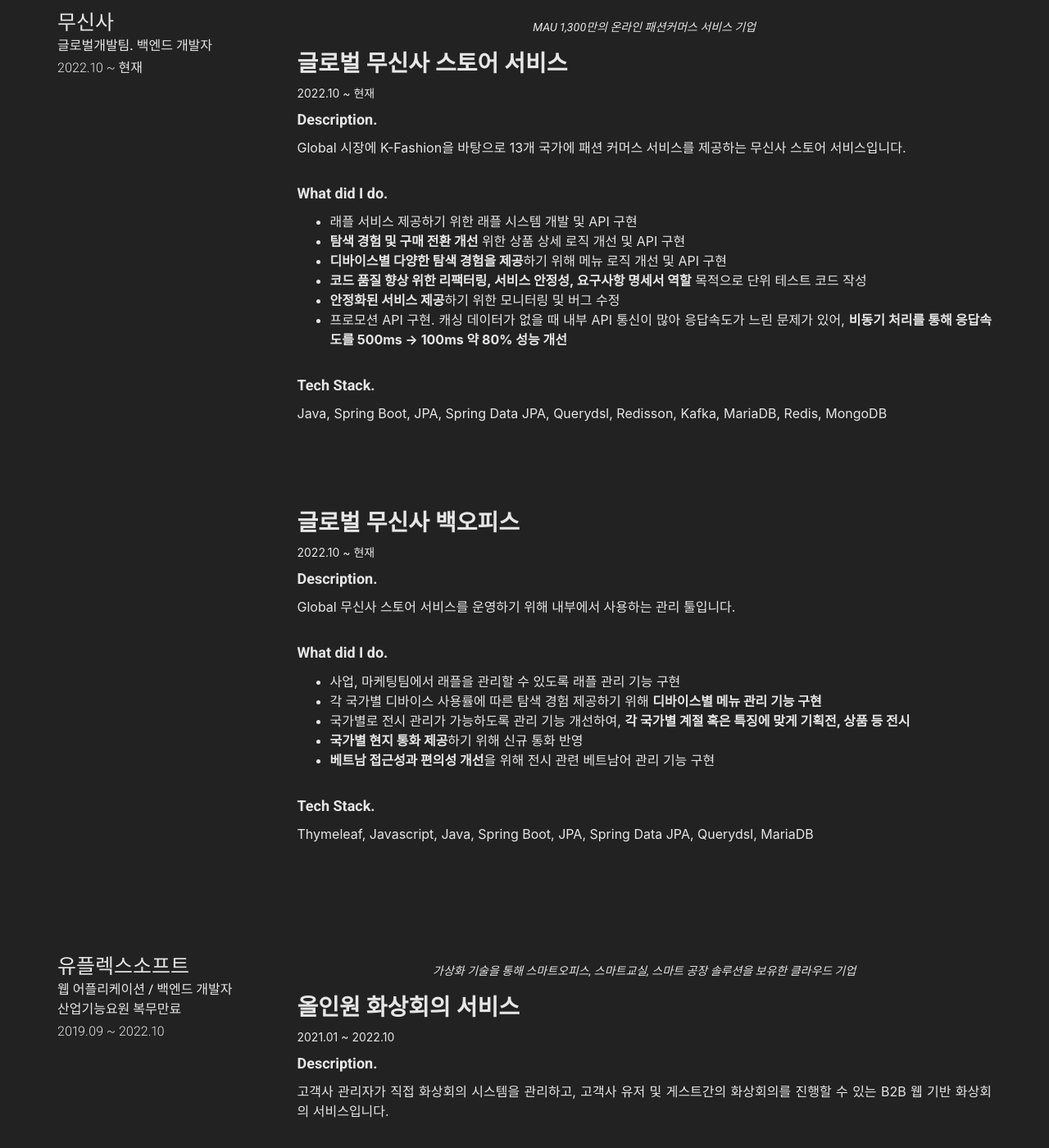
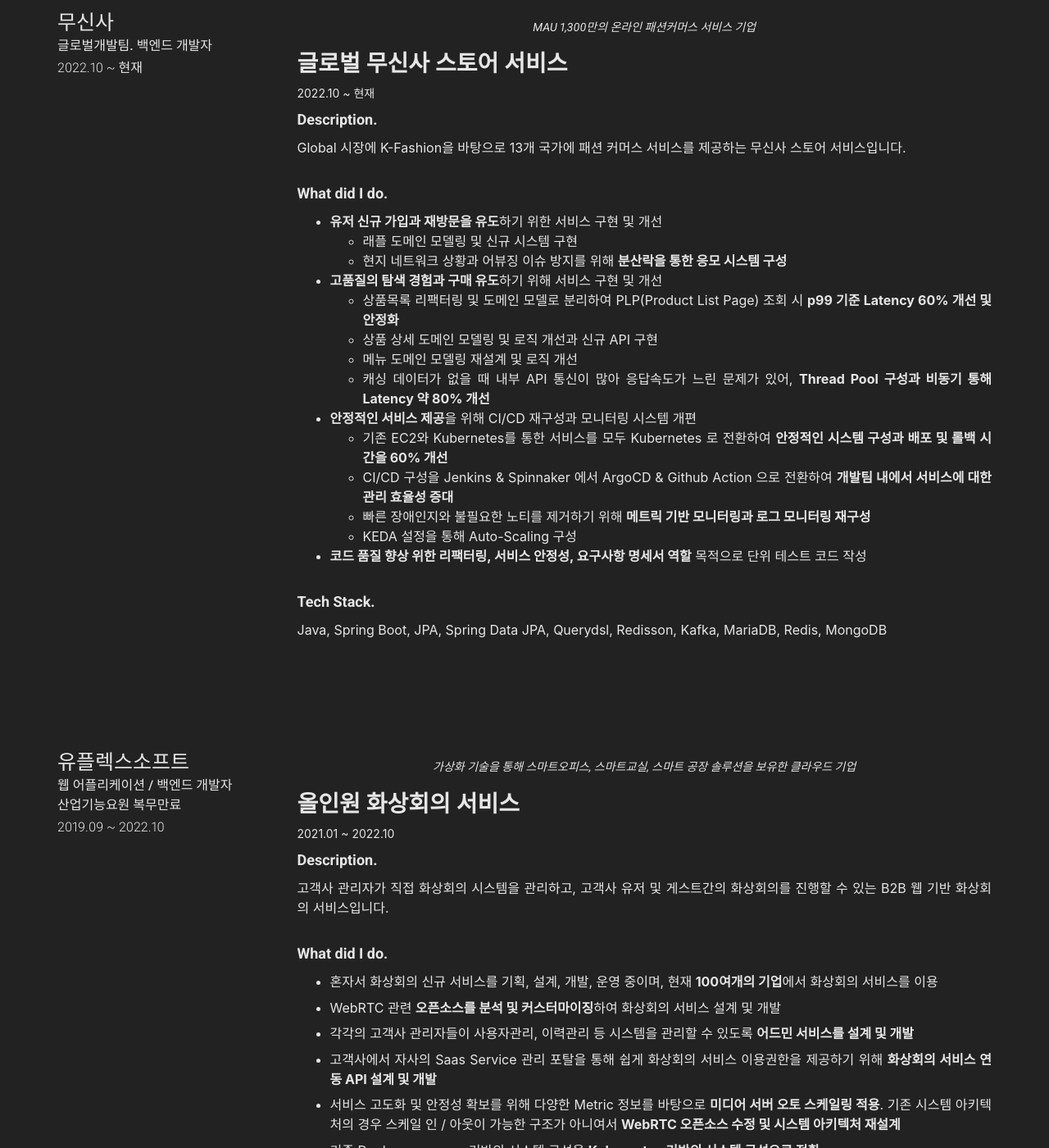
Before and after one commit to wlroh/wlroh.github.io, a Jekyll site: the page built from resume.md, in a window 1280 px wide and 1400 px high, scrolled down 621 px. Shown: the whole window at 82% size. Built offline with Jekyll 4.4.1, drawn with Linux system fonts in a browser that asks for light colours; nearby versions of some CDN libraries.

Commit message:
docs: 업무 경험 파트를 최신화하라

```diff
--- a/_data/resume/work-experience.yml
+++ b/_data/resume/work-experience.yml
@@ -14,24 +14,21 @@
           duration: 2022.10 ~ 현재
           description: Global 시장에 K-Fashion을 바탕으로 13개 국가에 패션 커머스 서비스를 제공하는 무신사 스토어 서비스입니다.
           what_did_I_do: |
-            * 래플 서비스 제공하기 위한 래플 시스템 개발 및 API 구현
-            * **탐색 경험 및 구매 전환 개선** 위한 상품 상세 로직 개선 및 API 구현
-            * **디바이스별 다양한 탐색 경험을 제공**하기 위해 메뉴 로직 개선 및 API 구현
+            * **유저 신규 가입과 재방문을 유도**하기 위한 서비스 구현 및 개선
+              * 래플 도메인 모델링 및 신규 시스템 구현
+              * 현지 네트워크 상황과 어뷰징 이슈 방지를 위해 **분산락을 통한 응모 시스템 구성**
+            * **고품질의 탐색 경험과 구매 유도**하기 위해 서비스 구현 및 개선
+              * 상품목록 리팩터링 및 도메인 모델로 분리하여 PLP(Product List Page) 조회 시 **p99 기준 Latency 60% 개선 및 안정화**
+              * 상품 상세 도메인 모델링 및 로직 개선과 신규 API 구현
+              * 메뉴 도메인 모델링 재설계 및 로직 개선
+              * 캐싱 데이터가 없을 때 내부 API 통신이 많아 응답속도가 느린 문제가 있어, **Thread Pool 구성과 비동기 통해 Latency 약 80% 개선**
+            * **안정적인 서비스 제공**을 위해 CI/CD 재구성과 모니터링 시스템 개편
+              * 기존 EC2와 Kubernetes를 통한 서비스를 모두 Kubernetes 로 전환하여 **안정적인 시스템 구성과 배포 및 롤백 시간을 60% 개선**
+              * CI/CD 구성을 Jenkins & Spinnaker 에서 ArgoCD & Github Action 으로 전환하여 **개발팀 내에서 서비스에 대한 관리 효율성 증대**
+              * 빠른 장애인지와 불필요한 노티를 제거하기 위해 **메트릭 기반 모니터링과 로그 모니터링 재구성**
+              * KEDA 설정을 통해 Auto-Scaling 구성
             * **코드 품질 향상 위한 리팩터링, 서비스 안정성, 요구사항 명세서 역할** 목적으로 단위 테스트 코드 작성
-            * **안정화된 서비스 제공**하기 위한 모니터링 및 버그 수정
-            * 프로모션 API 구현. 캐싱 데이터가 없을 때 내부 API 통신이 많아 응답속도가 느린 문제가 있어, **비동기 처리를 통해 응답속도를 500ms -> 100ms 약 80% 성능 개선**
           tech_stack: Java, Spring Boot, JPA, Spring Data JPA, Querydsl, Redisson, Kafka, MariaDB, Redis, MongoDB
-
-        - name: 글로벌 무신사 백오피스
-          duration: 2022.10 ~ 현재
-          description: Global 무신사 스토어 서비스를 운영하기 위해 내부에서 사용하는 관리 툴입니다.
-          what_did_I_do: |
-            * 사업, 마케팅팀에서 래플을 관리할 수 있도록 래플 관리 기능 구현
-            * 각 국가별 디바이스 사용률에 따른 탐색 경험 제공하기 위해 **디바이스별 메뉴 관리 기능 구현**
-            * 국가별로 전시 관리가 가능하도록 관리 기능 개선하여, **각 국가별 계절 혹은 특징에 맞게 기획전, 상품 등 전시**
-            * **국가별 현지 통화 제공**하기 위해 신규 통화 반영
-            * **베트남 접근성과 편의성 개선**을 위해 전시 관련 베트남어 관리 기능 구현
-          tech_stack: Thymeleaf, Javascript, Java, Spring Boot, JPA, Spring Data JPA, Querydsl, MariaDB
 
     - layout: left
       left_area_vertical_align: top
```
